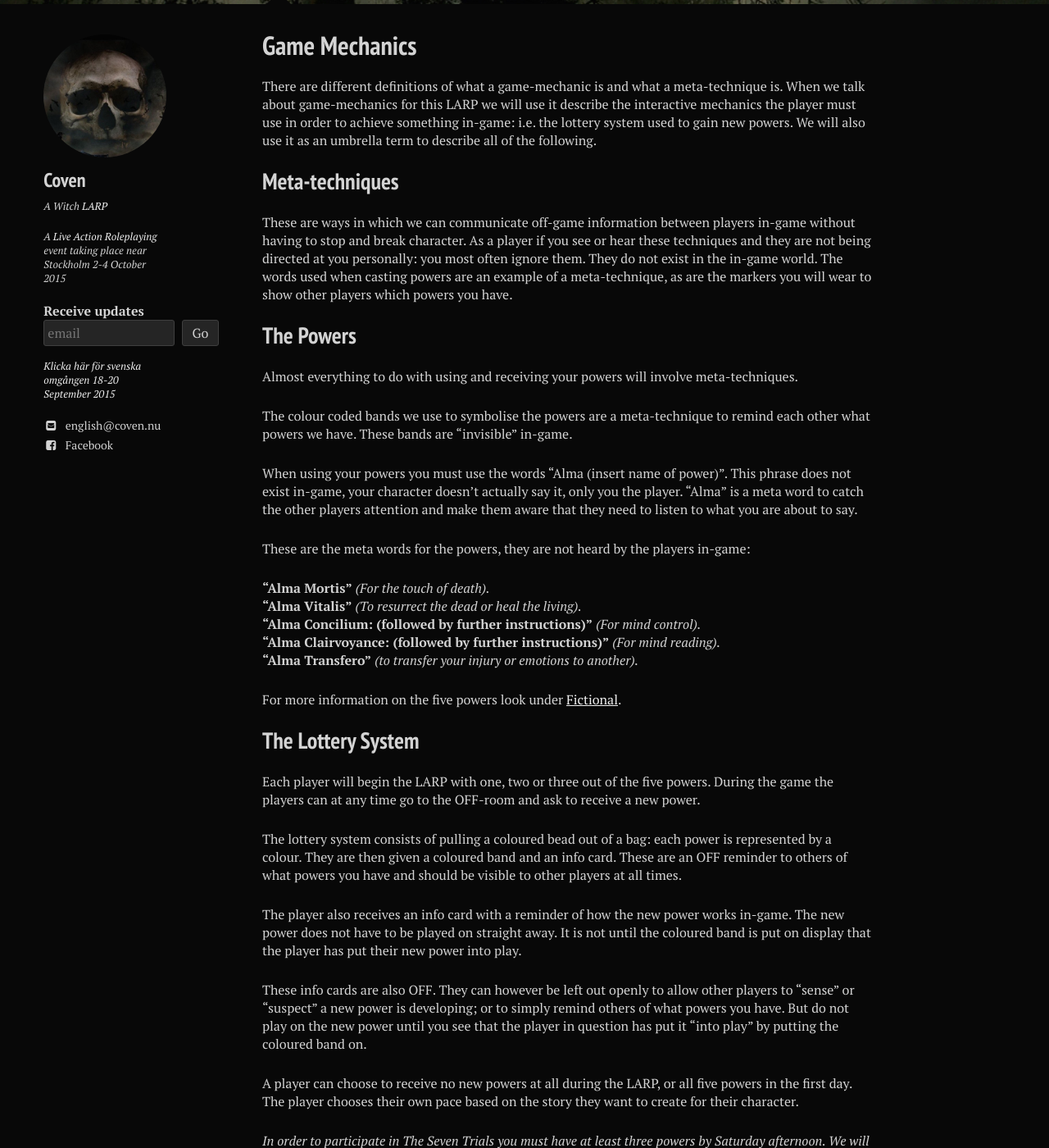
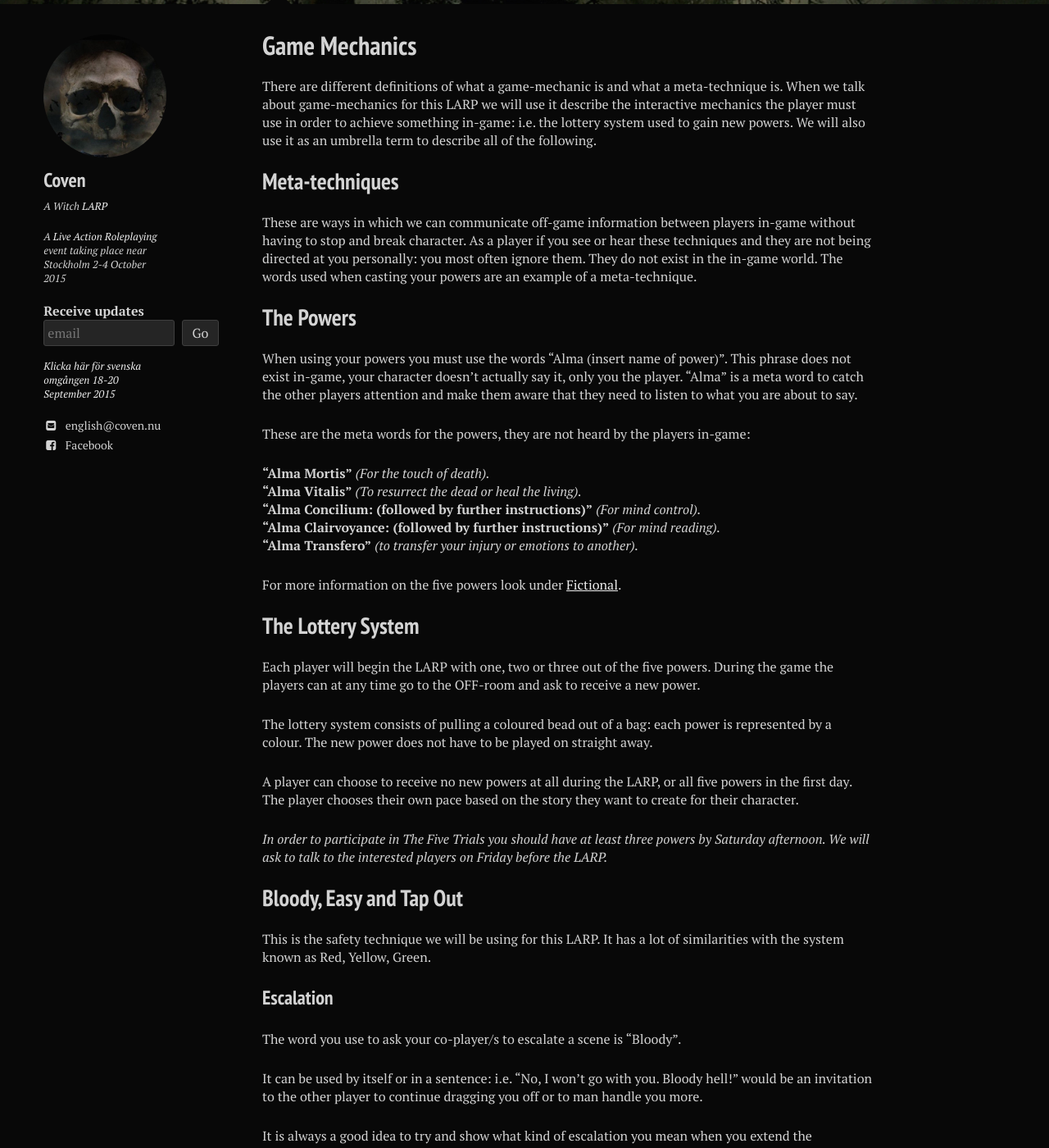
Before and after one commit to stanislavb/en.coven.nu, a Jekyll site: the page built from game-mechanics/index.md, in a window 1280 px wide and 1400 px high, scrolled down 485 px. Shown: the whole window at 82% size. Built offline with Jekyll 4.4.1, drawn with Linux system fonts in a browser that asks for light colours; nearby versions of some CDN libraries; some of the changed text lies outside the part shown.

Commit message:
Update index.md

```diff
--- a/game-mechanics/index.md
+++ b/game-mechanics/index.md
@@ -22,13 +22,9 @@ There are different definitions of what a game-mechanic is and what a meta-techn
 
 ## Meta-techniques
 
-These are ways in which we can communicate off-game information between players in-game without having to stop and break character. As a player if you see or hear these techniques and they are not being directed at you personally: you most often ignore them. They do not exist in the in-game world. The words used when casting powers are an example of a meta-technique, as are the markers you will wear to show other players which powers you have.
+These are ways in which we can communicate off-game information between players in-game without having to stop and break character. As a player if you see or hear these techniques and they are not being directed at you personally: you most often ignore them. They do not exist in the in-game world. The words used when casting your powers are an example of a meta-technique.
 
 ## The Powers
-
-Almost everything to do with using and receiving your powers will involve meta-techniques.
-
-The colour coded bands we use to symbolise the powers are a meta-technique to remind each other what powers we have. These bands are “invisible” in-game.
 
 When using your powers you must use the words “Alma (insert name of power)”. This phrase does not exist in-game, your character doesn’t actually say it, only you the player. “Alma” is a meta word to catch the other players attention and make them aware that they need to listen to what you are about to say.
 
@@ -46,15 +42,11 @@ For more information on the five powers look under [Fictional](/fictional/).
 
 Each player will begin the LARP with one, two or three out of the five powers. During the game the players can at any time go to the OFF-room and ask to receive a new power.
 
-The lottery system consists of pulling a coloured bead out of a bag: each power is represented by a colour. They are then given a coloured band and an info card. These are an OFF reminder to others of what powers you have and should be visible to other players at all times.
-
-The player also receives an info card with a reminder of how the new power works in-game. The new power does not have to be played on straight away. It is not until the coloured band is put on display that the player has put their new power into play.
-
-These info cards are also OFF. They can however be left out openly to allow other players to “sense” or “suspect” a new power is developing; or to simply remind others of what powers you have. But do not play on the new power until you see that the player in question has put it "into play” by putting the coloured band on.
+The lottery system consists of pulling a coloured bead out of a bag: each power is represented by a colour. The new power does not have to be played on straight away.
 
 A player can choose to receive no new powers at all during the LARP, or all five powers in the first day. The player chooses their own pace based on the story they want to create for their character.
 
-*In order to participate in The Seven Trials you must have at least three powers by Saturday afternoon. We will ask to talk to the interested players on Friday before the LARP.*
+*In order to participate in The Five Trials you should have at least three powers by Saturday afternoon. We will ask to talk to the interested players on Friday before the LARP.*
 
 ## Bloody, Easy and Tap Out
 
```
